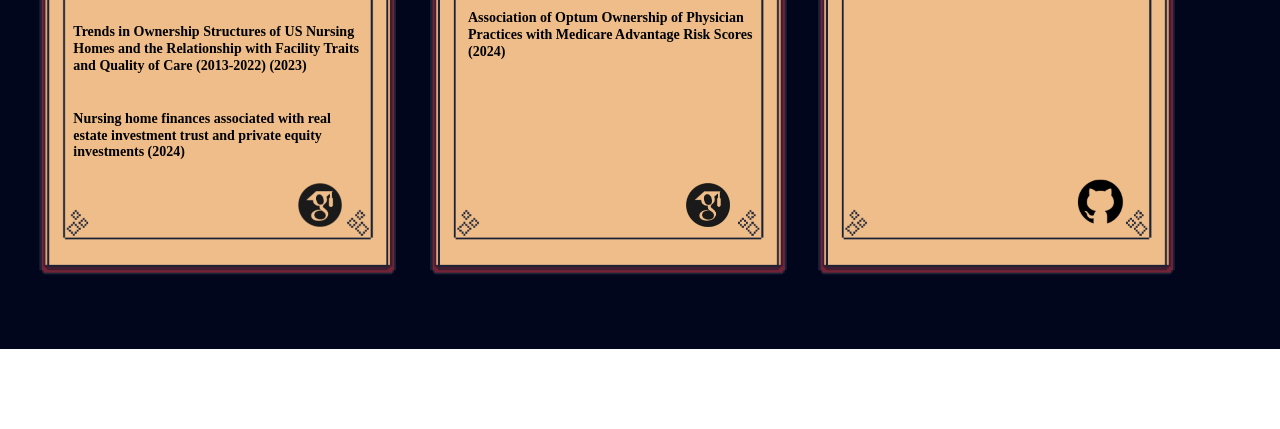
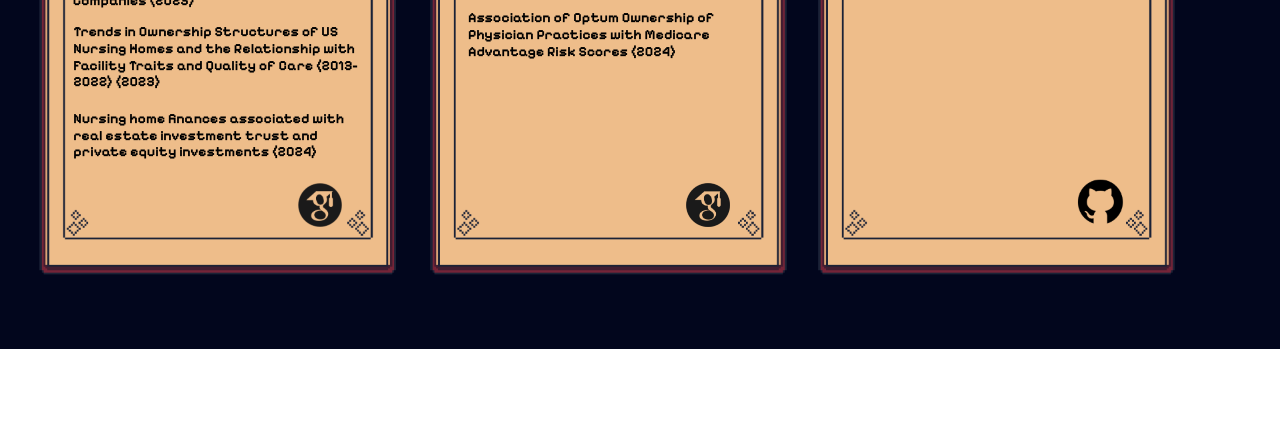
Before and after one commit to rahuljosephfernandez/rahuljosephfernandez.github.io, a plain HTML site: page work/work.html in a window 1280 px wide. Shown: the part 371-800 px from the top of the page. Drawn offline with Linux system fonts and the light colour scheme.

Commit message:
font fix

```diff
--- a/work/work.html
+++ b/work/work.html
@@ -3257,6 +3257,9 @@ var Application = function() {
 window.application = new Application();
 </script>
 </head>
+<link rel="preconnect" href="https://fonts.googleapis.com">
+<link rel="preconnect" href="https://fonts.gstatic.com" crossorigin>
+<link href="https://fonts.googleapis.com/css2?family=Pixelify+Sans:wght@400..700&display=swap" rel="stylesheet">
 <body>
 	<div id="work">
 	<svg class="aaa">
```
